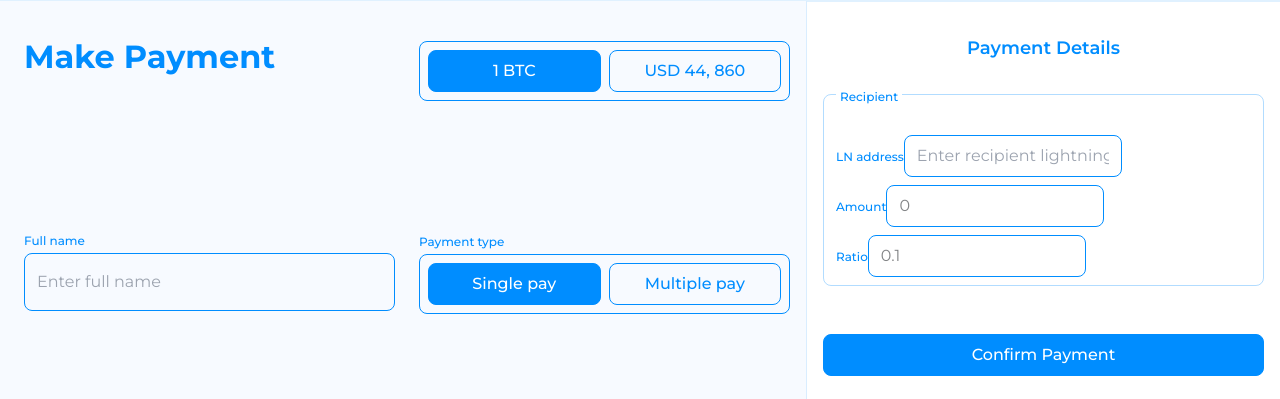
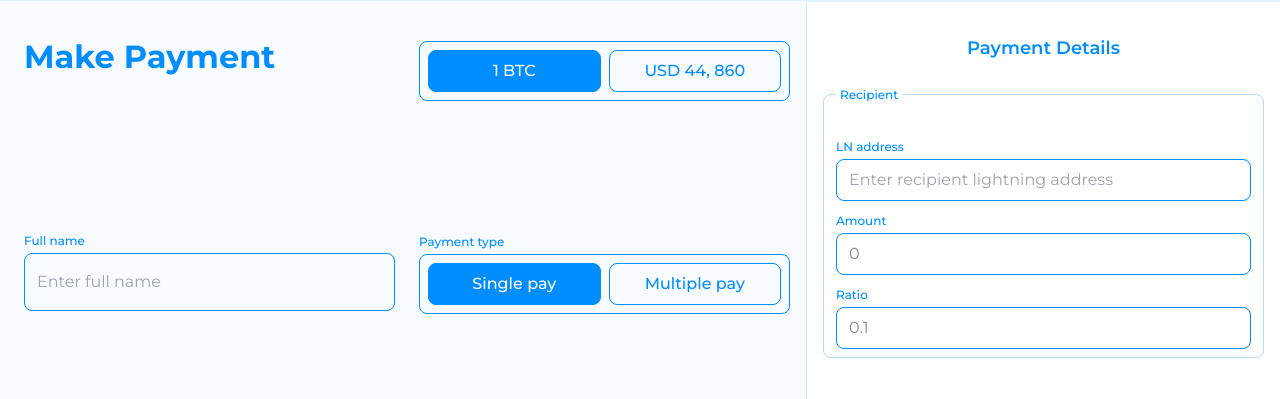
Before and after one commit to Extheoisah/TeamTREVLNpay, a Next.js app: page / in a window 1280 px wide. Both pictures are taken after a click on the button "Single pay". Shown: the part 88-487 px from the top of the page. Built offline with nearby package versions, Linux system fonts and the light colour scheme; no server answers.

Commit message:
another commit

```diff
--- a/components/PaymentDetails.js
+++ b/components/PaymentDetails.js
@@ -16,7 +16,7 @@
       <span onClick={() => setOpenPaySection(false)} className="md:hidden absolute top-5 text-blue-700 cursor-pointer right-5"><IoIosCloseCircleOutline/></span>
       {/* {singlePay && <PaymentDetailsHeader />} */}
       {/* <CustomSelect placeholder="Enter your wallet ID" label="Sender" /> */}
-      {singlePay ? <SinglePay refreshHistory={props.refreshHistory} /> : ""}
+      {singlePay ? <SinglePay refreshHistory={props.refreshHistory} /> : <MultiplePay/>}
     </div>
   );
 };
--- a/components/SinglePay.js
+++ b/components/SinglePay.js
@@ -89,7 +89,7 @@
               </label>
               <div className="flex flex-col gap-y-2 mt-4">
                 <p className={msg.txt && msg.type === 'success' ? 'msgSuccess' : 'msgError' }>{displayMsg()}</p>
-                <section>
+                <section className='flex flex-col'>
                   <Label>LN address</Label>
                   <Input
                     placeholder="Enter recipient lightning address"
@@ -99,7 +99,7 @@
                   />
                   {errors.address ? <p className="formErrors">{errors.address}</p> : null}
                 </section>
-                <section>
+                <section className='flex flex-col'>
                   <Label>Amount</Label>
                   <Input
                     placeholder="Enter amount in satoshi"
@@ -110,7 +110,7 @@
                   />
                   {errors.amount ? <p className="formErrors">{errors.amount}</p> : null}
                 </section>
-                <section>
+                <section className='flex flex-col'>
                   <Label>Ratio</Label>
                   <Input
                     placeholder="Enter btc to usd ratio e.g (0.5)"
```
